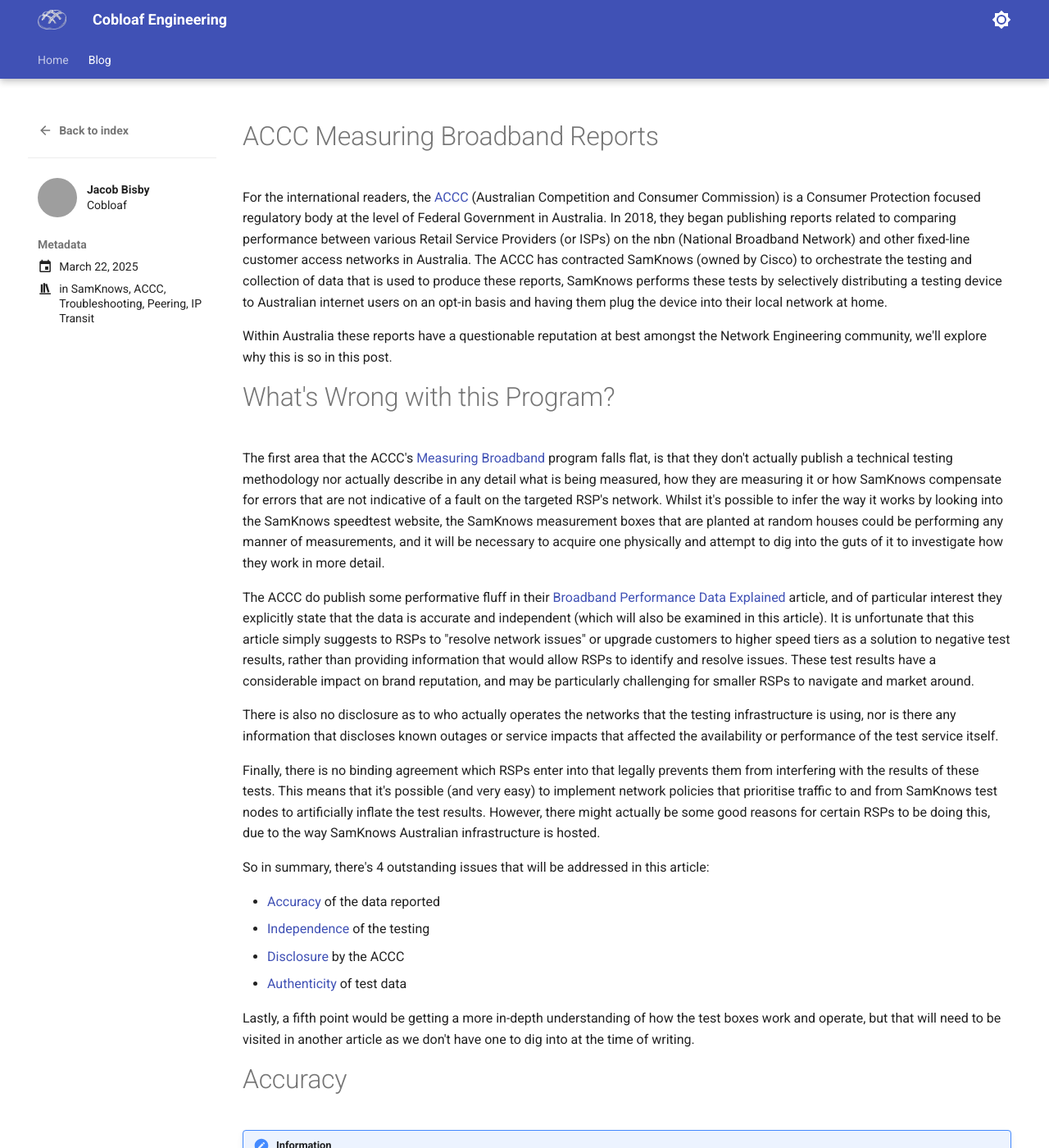
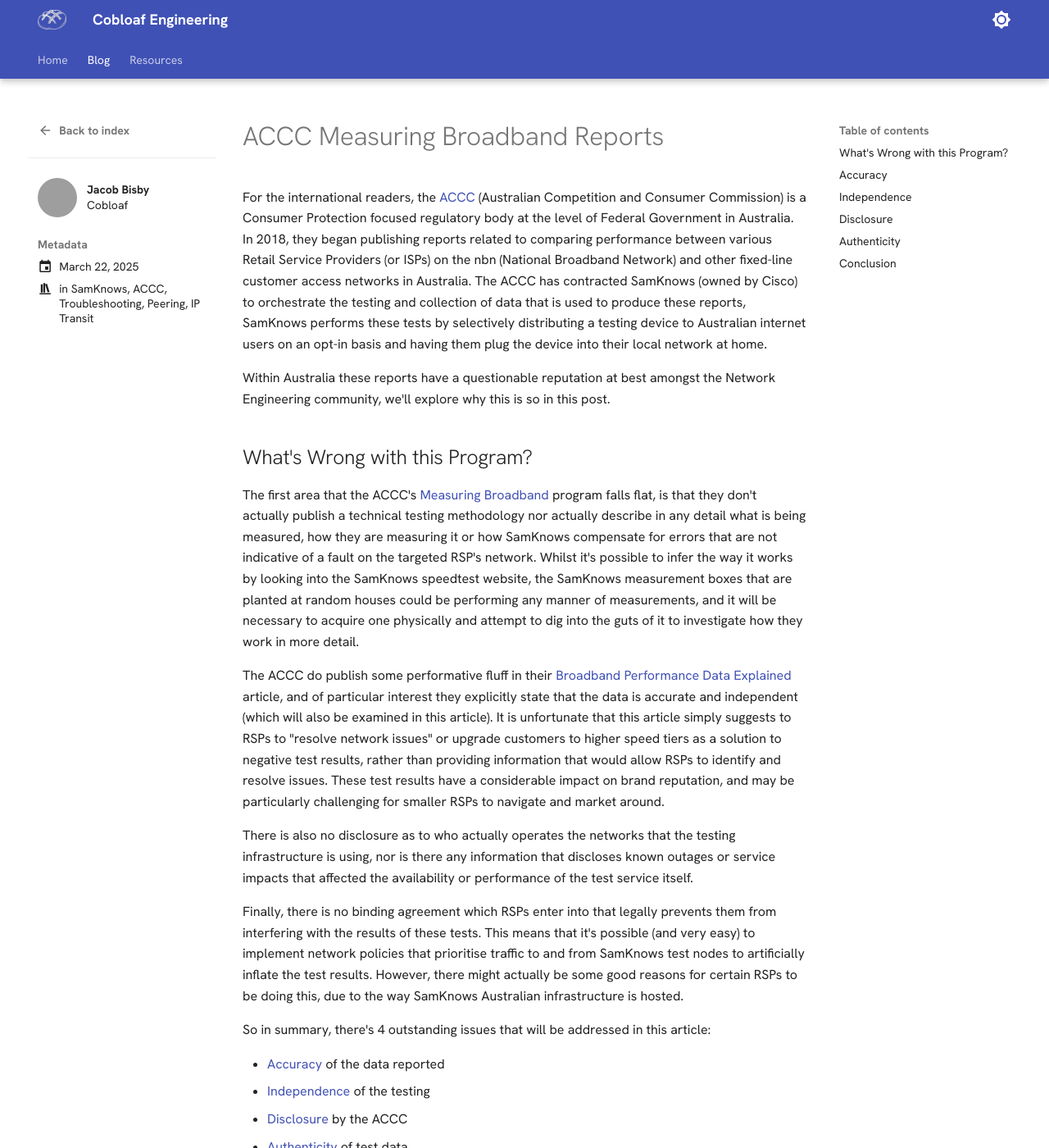
Before and after one commit to jakeb91/cobloaf-engineering, an MkDocs documentation site: the page built from docs/blog/posts/20250321-debunking-samknows.md, in a window 1280 px wide and 1400 px high. Shown: the whole window at 82% size. Built offline with MkDocs 1.6.1 and Material for MkDocs 9.7.7, drawn with Linux system fonts in a browser that asks for light colours; emoji names are drawn with the system emoji font; comment, search, counter and statistics services are not loaded; some of the changed text lies outside the part shown; grey boxes are pictures that could not be loaded.

Commit message:
Add Resources Section, Geolocation Resource
Refactor all pages to allow TOC sidebar to render, refactor home page, change fonts, add glightbox functionality, refactor images and captions

```diff
--- a/docs/blog/posts/20250321-debunking-samknows.md
+++ b/docs/blog/posts/20250321-debunking-samknows.md
@@ -19,7 +19,7 @@ Within Australia these reports have a questionable reputation at best amongst th
 
 <!-- more -->
 
-# What's Wrong with this Program?
+## What's Wrong with this Program?
 
 The first area that the ACCC's [Measuring Broadband](https://measuringbroadbandaustralia.com.au/) program falls flat, is that they don't actually publish a technical testing methodology nor actually describe in any detail what is being measured, how they are measuring it or how SamKnows compensate for errors that are not indicative of a fault on the targeted RSP's network. Whilst it's possible to infer the way it works by looking into the SamKnows speedtest website, the SamKnows measurement boxes that are planted at random houses could be performing any manner of measurements, and it will be necessary to acquire one physically and attempt to dig into the guts of it to investigate how they work in more detail.
 
@@ -38,7 +38,7 @@ So in summary, there's 4 outstanding issues that will be addressed in this artic
 
 Lastly, a fifth point would be getting a more in-depth understanding of how the test boxes work and operate, but that will need to be visited in another article as we don't have one to dig into at the time of writing.
 
-# Accuracy
+## Accuracy
 
 !!! information
 
@@ -50,7 +50,10 @@ The first thing a speedtest service needs to do well is to detect the location t
 
 Let's run a test from a 250/25 service located in Victoria, Australia.
 
-![Sam Knows Result](20250321-1-samknowsresult.png)
+<figure markdown>
+![Sam Knows Test Result](20250321-1-samknowsresult.png)
+<figcaption>Sam Knows Result</figcaption>
+</figure>
 
 261ms is quite high, digging into the Developer Console of the browser while the test is running shows that the test is primarily communicating with a server at `n21-the1.samknows.com`.
 
@@ -87,7 +90,10 @@ With this list it's possible to do some flow-data analysis and see what regions
 
 We could also conclude that the ACCC decided that Adelaide (South Australia), Darwin (Northern Territory) and Hobart (Tasmania) were unnecessary places to have testing infrastructure located. For international readers, it is fairly typical of the federal government to neglect these areas and in some ways it is surprising to see that Perth (Western Australia) has speedtest servers.
 
+<figure markdown>
 ![Flow Data showing Destination Regions of SamKnows test servers](20250321-2-testdestinations.png)
+<figcaption>Flow Data showing Destination Regions of SamKnows test servers</figcaption>
+</figure>
 
 !!! note
 
@@ -95,12 +101,15 @@ We could also conclude that the ACCC decided that Adelaide (South Australia), Da
 
 Based on this flow-data, we can come up with the following matrix (vertical axis being a list of Speedtest server regions, horizontal axis being a list of customer regions) of which speedtest servers have served which regions within our network over the last 48 hours. Western Australia and Northern Territory have been omitted from the results, as no flow-data has been collected in that time period for any tests served from WA test servers nor to WA or NT customers on this network from the list of hosts above.
 
+<figure markdown>
 | **Speedtest Server Region** | **Queensland** | **New South Wales** | **Victoria**   | **Tasmania**   | **South Australia** |
 | --------------------------: | -------------- | ------------------- | -------------- | -------------- | ------------------- |
 |              **Queensland** | :green_circle: | :red_square:        | :red_square:   | :red_square:   | :red_square:        |
 |         **New South Wales** | :green_circle: | :green_circle:      | :red_square:   | :red_square:   | :green_circle:      |
 |                **Victoria** | :red_square:   | :red_square:        | :green_circle: | :green_circle: | :green_circle:      |
 |                 **England** | :red_square:   | :red_square:        | :green_circle: | :green_circle: | :red_square:        |
+<figcaption>Matrix of SamKnows Speedtest Server Regions (vertical) vs Customer Regions (horizontal) served by those servers</figcaption>
+</figure>
 
 One important thing that is unable to be verified at this point in time is which servers are and are not used by the SamKnows test boxes. In the flow-data above, the designated "ACCC" server in Sydney is clearly the largest single source of test traffic on this network, but it's not possible to determine if it is the only server used in the Measuring Broadband program from this data alone.
 
@@ -115,7 +124,7 @@ In particular:
 
 There are further issues that could be raised on this topic, but the point has been well established at this stage so let's move on to the next point.
 
-# Independence
+## Independence
 
 SamKnows is stated to be an independent party responsible for running the testing that collects the data for the Measuring Broadband program. It is worth pointing out that SamKnows is owned by Cisco, whom have various significant commercial agreements with Telstra (Australia's largest telco and RSP) and a number of other Australian RSPs.
 
@@ -131,7 +140,7 @@ As far as the infrastructure that SamKnows is operating on within Australia is c
 
 On the surface, SamKnows seems to be reasonably independent as a test operator.
 
-# Disclosure
+## Disclosure
 
 I will get straight to the point here, the ACCC has a disclosure problem with the Measuring Broadband reports.
 
@@ -141,7 +150,10 @@ The SamKnows test servers that Datacamp host sit in AS212238 (Datacamp), whose o
 
 Let's look at CDN77's IP Transit providers that provide a route to `95.173.193.0/24` (courtesy of [BGP Tools](https://bgp.tools)):
 
+<figure markdown>
 ![BGP Tools AS Graph](20250321-3-bgptools.png)
+<figcaption>BGP Tools AS Graph</figcaption>
+</figure>
 
 AS60068 Upstream's are as follows:
 
@@ -154,7 +166,7 @@ Telstra by far have the most domestic IP Transit capacity and capability of all
 
 It absolutely needs to be said that it's imperative that a program of this nature be run in a carrier-neutral way to be worthy of credibility, and that the onus of being carrier-neutral lies with the test operator, not the test subjects.
 
-# Authenticity
+## Authenticity
 
 Getting straight to the point here as-well, it's easy for an RSP to fudge their Measuring Broadband results. All it takes is a Quality of Service policy that prioritises traffic to and from the SamKnows test servers over other traffic. The RSP could have backhaul links to an nbn POI that are being maxed out, but this won't be reflected in the tests as the traffic is being prioritised on the congested link.
 
@@ -162,7 +174,7 @@ On the flip-side, an RSP might be justified in prioritising SamKnows traffic, as
 
 It's also easy for a bad actor (or a bad customer router!) to hamper the performance of the SamKnows box, as it sits _behind_ the customer router and is beholden to any QoS policies it may be imposing as-well, potentially poisoning the results.
 
-# Conclusion
+## Conclusion
 
 The ACCC Measuring Broadband program is flawed, pointing users to geographically inappropriate test servers, lacking in information that allows RSPs to improve their services, has some serious conflicts of interest and suffers from a data-integrity problem in that SamKnows has no real way to identify if the data being collected is authentic and free from interference or truly reflective of user experience.
 
--- a/mkdocs.yml
+++ b/mkdocs.yml
@@ -10,7 +10,13 @@ extra:
 markdown_extensions:
   - admonition
   - attr_list
+  - def_list
+  - footnotes
   - md_in_html
+  - pymdownx.arithmatex:
+      generic: true
+  - pymdownx.betterem:
+      smart_enable: all
   - pymdownx.caret
   - pymdownx.critic
   - pymdownx.details
@@ -21,9 +27,10 @@ markdown_extensions:
       anchor_linenums: true
       line_spans: __span
       pygments_lang_class: true
+  - pymdownx.inlinehilite
   - pymdownx.keys
   - pymdownx.mark
-  - pymdownx.inlinehilite
+  - pymdownx.smartsymbols
   - pymdownx.snippets
   - pymdownx.superfences:
       custom_fences:
@@ -32,13 +39,21 @@ markdown_extensions:
         format: !!python/name:mermaid2.fence_mermaid_custom
   - pymdownx.tabbed:
       alternate_style: true
+  - pymdownx.tasklist:
+      custom_checkbox: true
   - pymdownx.tilde
   - tables
+  - toc:
+      permalink: true
 plugins:
   - asciinema-player
   - blog:
       categories: true
       post_readtime: false
+      blog_toc: true
+  - glightbox:
+      width: 85%
+      auto_caption: true
   - mermaid2
   - rss:
       use_git: false
@@ -48,6 +63,7 @@ plugins:
       categories:
         - categories
         - tags
+  - social
 site_description: "Opinionated blog about Network Engineering and related things"
 site_name: "Cobloaf Engineering"
 site_url: https://cobloaf.engineering
@@ -65,7 +81,9 @@ theme:
     - search.highlight
     - search.share
     - search.suggest
-    - toc.integrate
+  font:
+    text: Hanken Grotesk
+    code: Ubuntu Mono
   logo: assets/logo.png
   name: material
   palette:
```
Also changed, not shown: docs/blog/posts/20241216-support.md (+7 -7 lines), docs/blog/posts/20241217-tcpperformance.md (+11 -5 lines), docs/blog/posts/20250109-isbgpsafeyet.md (+5 -5 lines), docs/index.md (+6 -15 lines), docs/resources/index.md (added, +3 -0 lines), docs/resources/ip-geolocation.md (added, +87 -0 lines), draft/20250326-vpp-hqos.md (added, +58 -0 lines), requirements.txt (+9 -7 lines), docs/assets/logolight.png (added), 1 other file.
